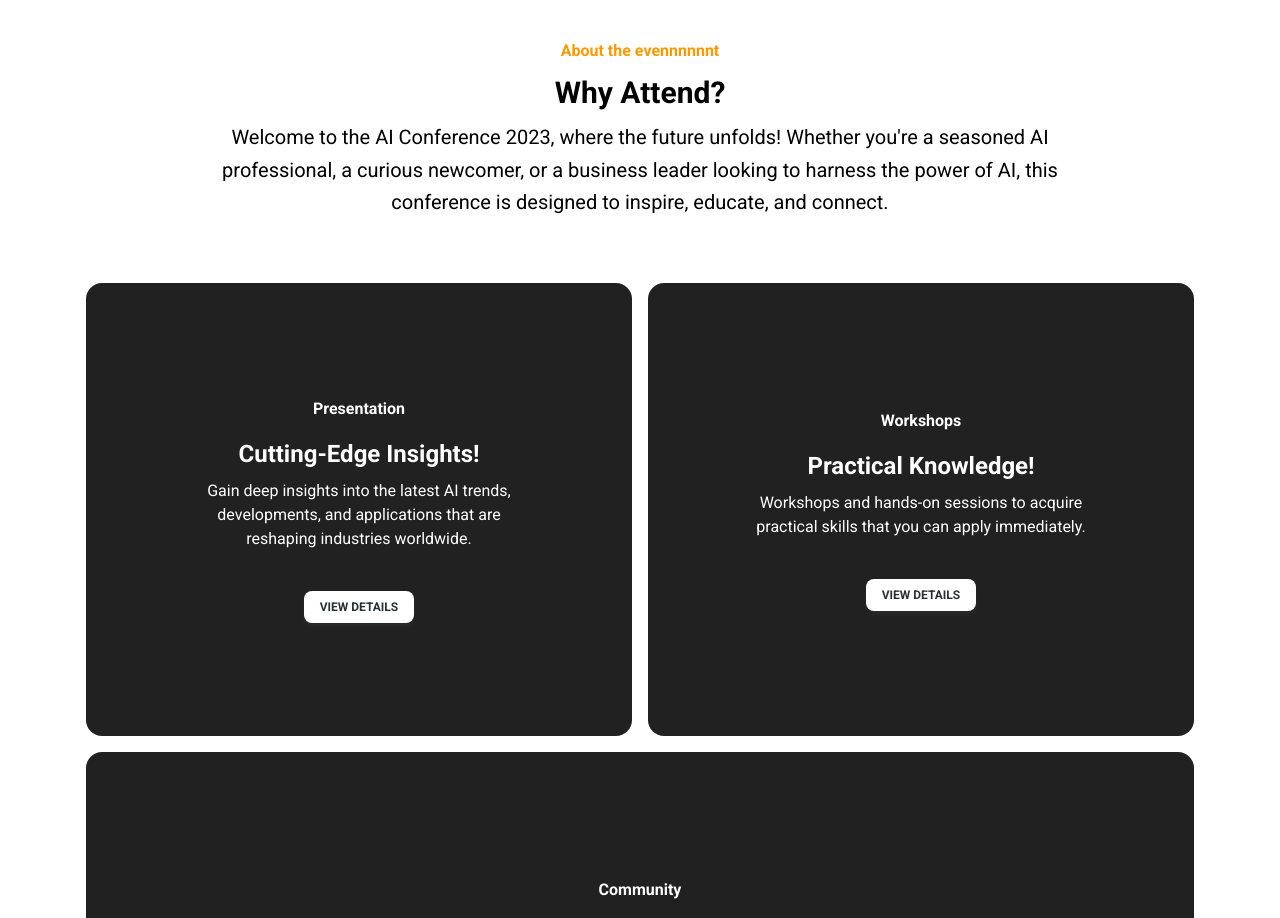
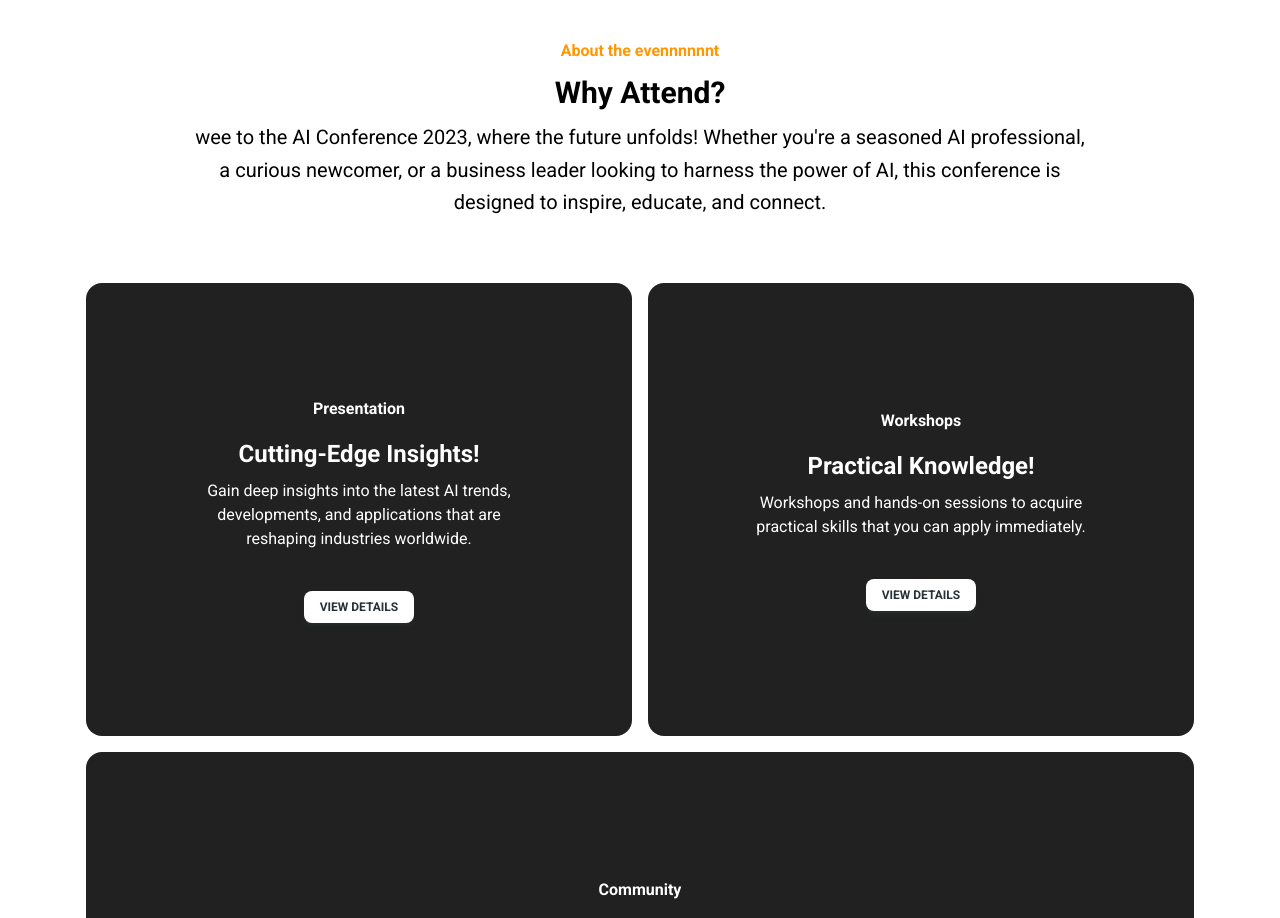
Before and after one commit to saoyuhh/mini-project, a Next.js app: page / in a window 1280 px wide. Shown: the part 1100-2018 px from the top of the page. Built offline with nearby package versions, Linux system fonts and the light colour scheme.

Commit message:
rubah rubah

```diff
--- a/src/app/about-event.tsx
+++ b/src/app/about-event.tsx
@@ -31,7 +31,7 @@ export function AboutEvent() {
         variant="lead"
         className="mt-2 lg:max-w-4xl mb-8 w-full text-center font-normal !text-danger-500"
       >
-        Welcome to the AI Conference 2023, where the future unfolds! Whether
+        wee to the AI Conference 2023, where the future unfolds! Whether
         you&apos;re a seasoned AI professional, a curious newcomer, or a
         business leader looking to harness the power of AI, this conference is
         designed to inspire, educate, and connect.
```
